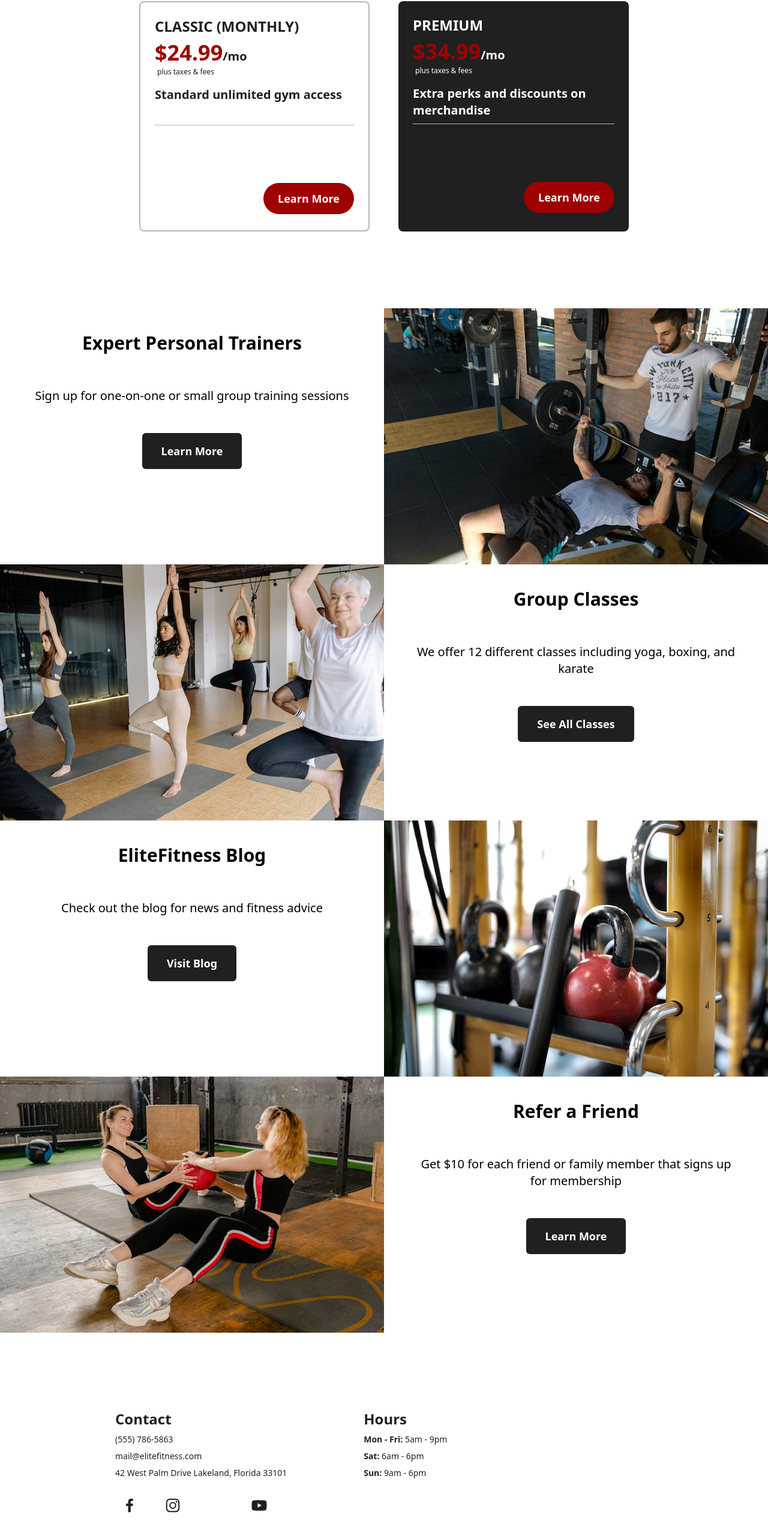
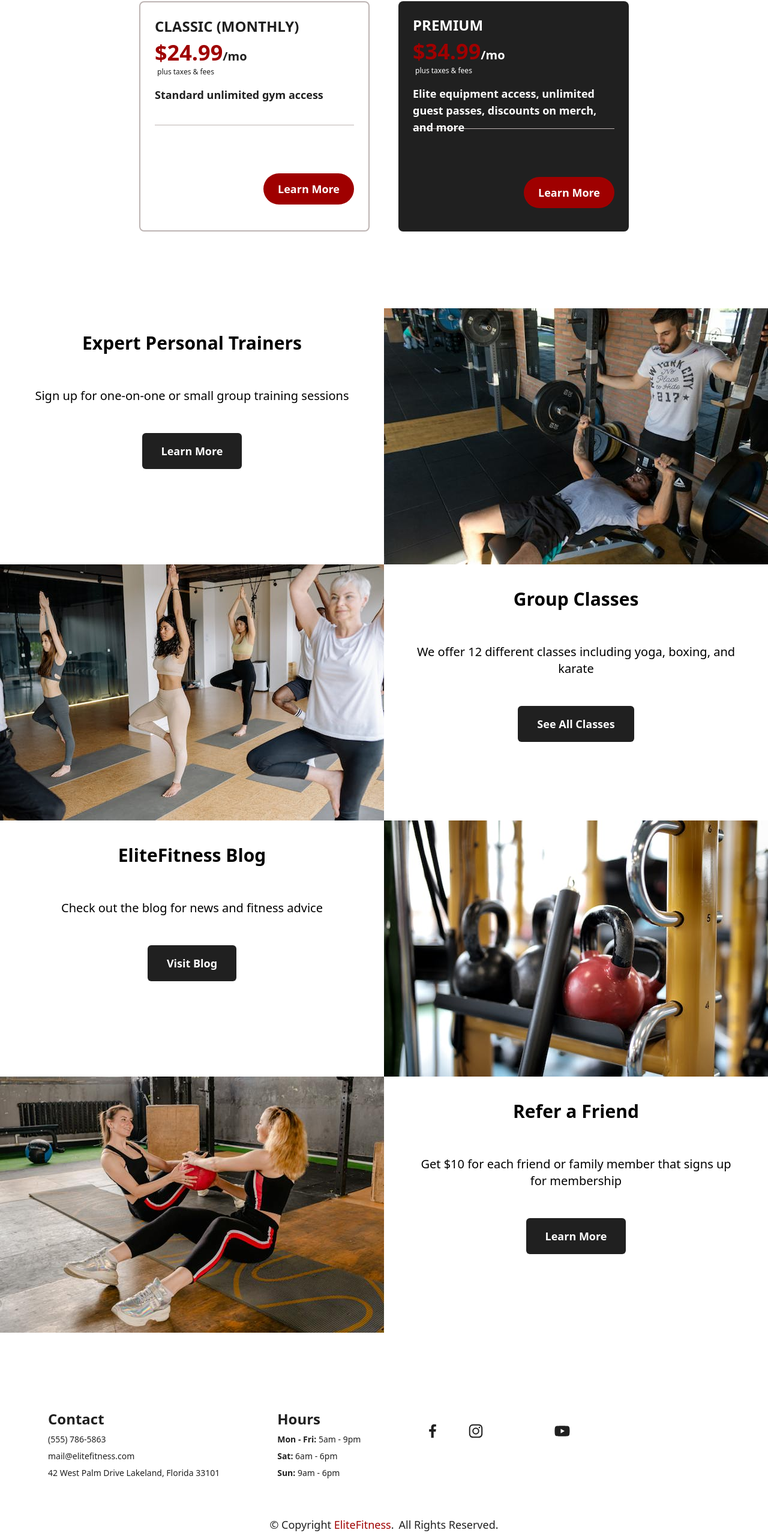
Before and after one commit to ASweet10/MERN-gym, a React (Create React App) app in the folder frontend/: page / in a window 1280 px wide. Shown: the part 1155-3721 px from the top of the page at 60% size. Built offline with nearby package versions, Linux system fonts and the light colour scheme; some icons are missing.

Commit message:
12.12.23 I
-Fixed scrolling issue with scrolltotop component
-Updated footer & membership card spacing

```diff
--- a/frontend/src/App.js
+++ b/frontend/src/App.js
@@ -12,6 +12,7 @@ import Blog from './pages/Blog'
 import Classes from './pages/Classes'
 import Rates from './pages/Rates'
 import Footer from './components/Footer'
+import ScrollToTop from './components/ScrollToTop'
 
 function App() {
   const { user } = useAuthContext()
@@ -19,6 +20,7 @@ function App() {
   return (
     <div className="font-poppins">
       <BrowserRouter>
+        <ScrollToTop />
         <div><Toaster/></div>
         <Navbar />
         <div className="w-full h-full my-0 mx-auto">
--- a/frontend/src/components/Footer.js
+++ b/frontend/src/components/Footer.js
@@ -13,15 +13,25 @@ const Footer = () => {
   ]
   return (
     <div className='flex flex-col h-full w-full text-darkGrey px-8 py-8 bg-white'>
-        <div className='flex flex-col justify-start md:flex-row gap-8 lg:gap-16 px-3 md:px-24 lg:px-40 py-8 lg:pt-24'>
+        <div className='flex flex-col justify-start md:flex-row gap-8 lg:gap-16 px-3 md:px-12 py-8 lg:pt-24'>
 
             <div className='flex flex-col text-left gap-2'>
               <h1 className='text-2xl font-bold'>Contact</h1>
               <h2 className='text-sm'>(555) 786-5863</h2>
               <h2 className='text-sm'>mail@elitefitness.com</h2>
               <h2 className='text-xs md:text-sm'>42 West Palm Drive Lakeland, Florida 33101</h2>
+            </div>
 
-              <div className='flex flex-row gap-6 pt-3 md:pb-3'>
+            <div className='flex flex-col justify-start md:px-8 pb-8'>
+              <div className='flex flex-col items-left gap-2'>
+                <h1 className='text-2xl font-bold'>Hours</h1>
+                <p className='text-sm'><strong>Mon - Fri:</strong> 5am - 9pm</p>
+                <p className='text-sm'><strong>Sat:</strong> 6am - 6pm</p>
+                <p className='text-sm'><strong>Sun:</strong> 9am - 6pm</p>
+              </div>
+            </div>
+
+            <div className='flex flex-row gap-6 pt-3 md:pb-3'>
                 { footerLogoData.map((item) => {
                   return(
                     <a key={item.id} href={item.link} target="_blank" className="rounded-full w-14 h-14 md:w-12 md:h-12 flex items-center justify-center cursor-pointer">
@@ -29,16 +39,6 @@ const Footer = () => {
                     </a>
                   )
                 })}
-              </div>
-            </div>
-
-            <div className='flex flex-col justify-start md:px-16 pb-8'>
-              <div className='flex flex-col items-left gap-2'>
-                <h1 className='text-2xl font-bold'>Hours</h1>
-                <p className='text-sm'><strong>Mon - Fri:</strong> 5am - 9pm</p>
-                <p className='text-sm'><strong>Sat:</strong> 6am - 6pm</p>
-                <p className='text-sm'><strong>Sun:</strong> 9am - 6pm</p>
-              </div>
             </div>
 
         </div>
--- a/frontend/src/components/MembershipCards.js
+++ b/frontend/src/components/MembershipCards.js
@@ -16,24 +16,24 @@ const MembershipSection = () => {
           <h1 className='text-2xl font-bold text-left pb-2 uppercase'>Classic (Monthly)</h1>
           <h2 className='flex text-xl font-bold text-left items-end'><span className='text-4xl text-primary'>$24.99</span>/mo</h2>
           <p className='text-left text-xs pl-1 pt-1'>plus taxes & fees</p>
-          <h1 className='text-xl font-semibold pt-4 h-16'>Standard unlimited gym access</h1>
-          <hr className="h-px my-4 bg-lightGrey border-0"></hr>
+          <h1 className='text-lg font-semibold pt-4 h-16'>Standard unlimited gym access</h1>
+          <hr className="h-px mt-4 bg-lightGrey border-0"></hr>
 
-          <div className='flex w-full justify-end pt-4 md:pt-20'>
+          <div className='flex w-full justify-end pt-6 md:pt-20'>
             <Link to="/rates" className='flex text-lg py-3 px-6 rounded-full bg-primary text-white font-bold text-center gap-4'>Learn More</Link>
           </div>
         </div>
 
 
         {/* Premium */}
-        <div className='bg-darkGrey rounded-lg p-6 w-[350px] md:w-96 h-80 md:h-96 text-white'>
+        <div className='bg-darkGrey rounded-lg p-6 w-[350px] md:w-96 h-[350px] md:h-96 text-white'>
           <h1 className='text-2xl font-bold text-left pb-2 uppercase'>Premium</h1>
           <h2 className='flex text-xl font-bold text-left items-end'><span className='text-4xl text-primary'>$34.99</span>/mo</h2>
           <p className='text-left text-xs pl-1 pt-1'>plus taxes & fees</p>
-          <h1 className='text-xl font-semibold pt-4 h-16'>Extra perks and discounts on merchandise</h1>
-          <hr className="h-px my-4 bg-lightGrey border-0"></hr>
+          <h1 className='text-lg font-semibold pt-4 h-16'>Elite equipment access, unlimited guest passes, discounts on merch, and more</h1>
+          <hr className="h-px mt-12 md:mt-6 bg-lightGrey border-0"></hr>
 
-          <div className='flex w-full justify-end pt-4 md:pt-20'>
+          <div className='flex w-full justify-end pt-6 md:pt-20'>
             <Link to="/rates" className='flex text-lg py-3 px-6 rounded-full bg-primary text-white font-bold text-center gap-4'>Learn More</Link>
           </div>
         </div>
--- /dev/null
+++ b/frontend/src/components/ScrollToTop.js
@@ -0,0 +1,15 @@
+import { useEffect } from 'react'
+import { useLocation } from 'react-router-dom'
+
+const ScrollToTop = () => {
+    const { pathname } = useLocation()
+
+    useEffect(() => {
+        window.scrollTo(0, 0)
+    }, [pathname])
+
+    console.log(pathname)
+    return null
+}
+
+export default ScrollToTop
```
Also changed, not shown: frontend/src/pages/Blog.js (+2 -7 lines).
